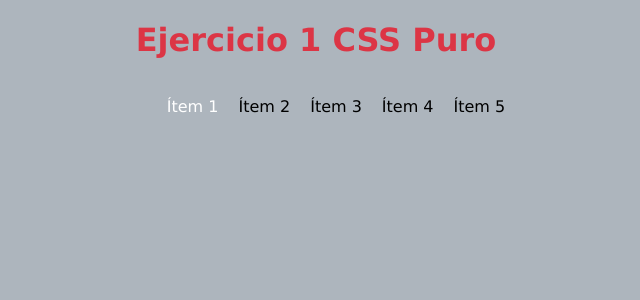
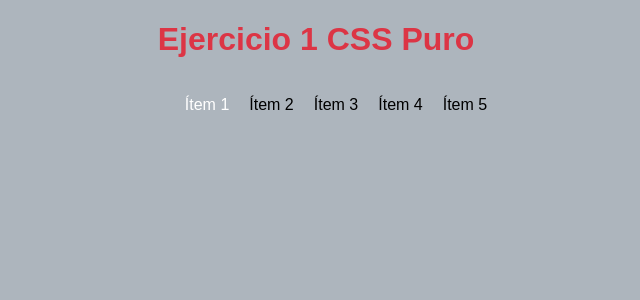
Before and after one commit to avikvas/LM-2021-22, a PHP site: page / in a window 1280 px wide. Shown: the top 300 px of the page, without its empty margins (324-964 px from the left). Run offline with PHP 8.4, Linux system fonts and the light colour scheme.

Commit message:
Exercise Sass1

```diff
--- a/EJERCICIO1SASS/CSS/style.css
+++ b/EJERCICIO1SASS/CSS/style.css
@@ -8,16 +8,16 @@ body {
 /* line 16, ../../../Desktop/ASIR 2021-2022/4. LMSGI/Repository/LM_Vik_2021-22/EJERCICIO1SASS/Sass/style.scss */
 header {
   color: #dc3545;
-  font-family: "Verdana";
+  font-family: "Arial";
 }
 
 /* line 21, ../../../Desktop/ASIR 2021-2022/4. LMSGI/Repository/LM_Vik_2021-22/EJERCICIO1SASS/Sass/style.scss */
 ul {
-  font-family: "Verdana";
+  font-family: "Arial";
   display: inline-flex;
 }
 
-/* line 26, ../../../Desktop/ASIR 2021-2022/4. LMSGI/Repository/LM_Vik_2021-22/EJERCICIO1SASS/Sass/style.scss */
+/* line 32, ../../../Desktop/ASIR 2021-2022/4. LMSGI/Repository/LM_Vik_2021-22/EJERCICIO1SASS/Sass/style.scss */
 li {
   color: #fff;
   list-style-type: none;
@@ -25,7 +25,7 @@ li {
   margin-right: 10px;
 }
 
-/* line 32, ../../../Desktop/ASIR 2021-2022/4. LMSGI/Repository/LM_Vik_2021-22/EJERCICIO1SASS/Sass/style.scss */
+/* line 36, ../../../Desktop/ASIR 2021-2022/4. LMSGI/Repository/LM_Vik_2021-22/EJERCICIO1SASS/Sass/style.scss */
 li a {
   color: black;
   text-decoration: none;
--- a/EJERCICIO1SASS/Sass/style.scss
+++ b/EJERCICIO1SASS/Sass/style.scss
@@ -1,7 +1,7 @@
 $colortitulo: #dc3545;
 $colortexto: #fff;
 $colorfondo: #adb5bd;
-$font: 'Verdana';
+$font: 'Arial';
 
 @mixin centrado {
     margin: auto 0px;
@@ -23,11 +23,15 @@ ul {
     display: inline-flex;
 }
 
-li {
-    color: $colortexto;
+@mixin colocarLista {
     list-style-type: none;
     margin-left: 10px;
     margin-right: 10px;
+}
+
+li {
+    color: $colortexto;
+    @include colocarLista;
 
     a {
         color: black;
```
Also changed, not shown: 1 other file.
